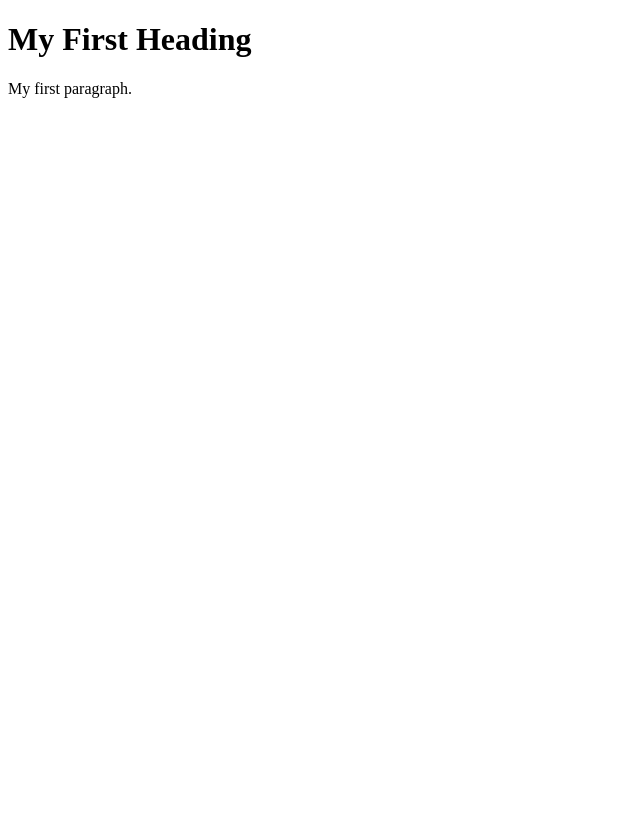
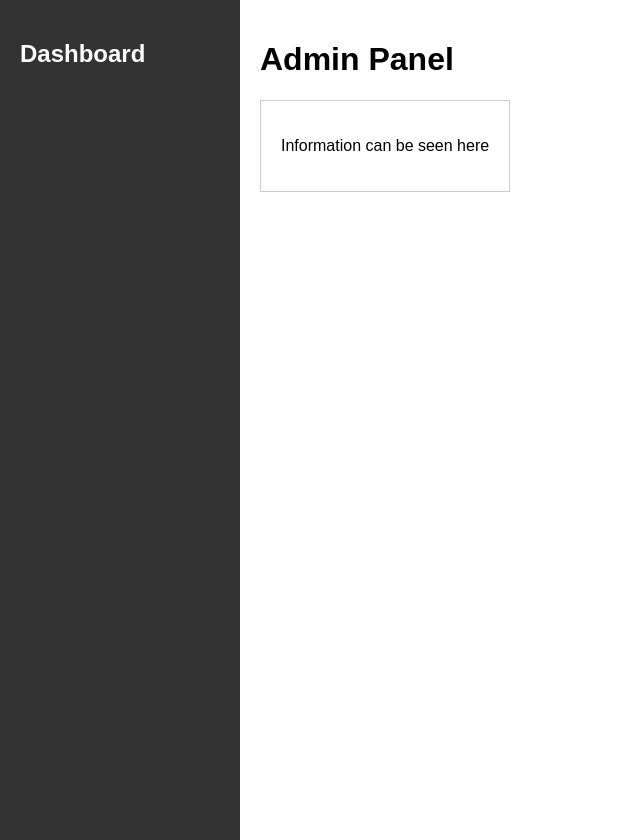
Before and after one commit to Usamathps/admin-dashboard-project, a plain HTML site: page index.html in a window 1280 px wide. Shown: the whole page, without its empty margins (0-640 px from the left). Before the commit the page ends 800 px from the top, so only its background shows below. Drawn offline with Linux system fonts and the light colour scheme.

Commit message:
Update index.html

```diff
--- a/index.html
+++ b/index.html
@@ -1,10 +1,25 @@
 <!DOCTYPE html>
-<html>
+<html lang="en">
 <head>
-<title>Page Title</title>
+    <meta charset="UTF-8">
+    <meta name="viewport" content="width=device-width, initial-scale=1.0">
+    <title>Admin Dashboard</title>
+    <style>
+        body { font-family: sans-serif; margin: 0; display: flex; }
+        .sidebar { width: 200px; background: #333; color: #fff; height: 100vh; padding: 20px; }
+        .main { flex: 1; padding: 20px; }
+        .card { border: 1px solid #ccc; padding: 20px; display: inline-block; }
+    </style>
 </head>
 <body>
-<h1>My First Heading</h1>
-<p>My first paragraph.</p>
+    <div class="sidebar">
+        <h2>Dashboard</h2>
+    </div>
+    <div class="main">
+        <h1>Admin Panel</h1>
+        <div class="card">
+            <p>Information can be seen here</p>
+        </div>
+    </div>
 </body>
 </html>
```
Also changed, not shown: dashboard.html (deleted, +0 -25 lines).
